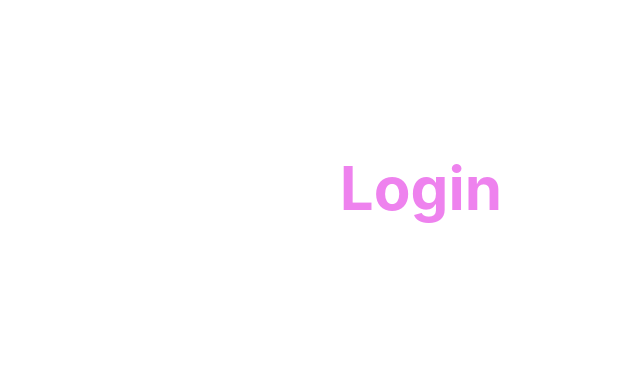
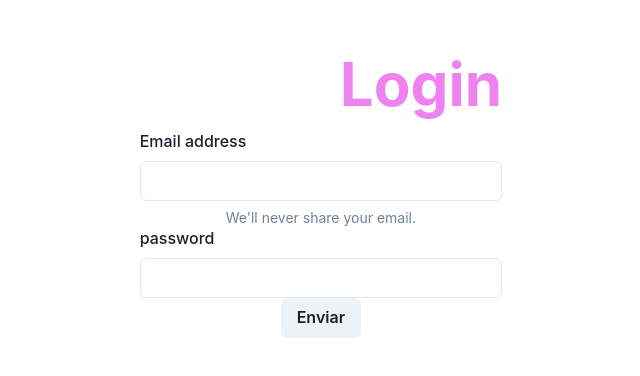
Before and after one commit to alvmara/proyecto-videoclub-cliente-react, a React (Create React App) app: page /login in a window 1280 px wide. Shown: the part 212-588 px from the top of the page, without its empty margins (634-1274 px from the left). Built offline with nearby package versions, Linux system fonts and the light colour scheme.

Commit message:
creando estructura y  logica de vista login

```diff
--- a/src/Containers/Login/Login.jsx
+++ b/src/Containers/Login/Login.jsx
@@ -1,10 +1,32 @@
-import { Container, Text } from '@chakra-ui/react'
-import React from 'react'
+import { Button, Container, FormControl, FormHelperText, FormLabel, Input, Text } from '@chakra-ui/react'
+import React, { useState } from 'react'
 
-function Login() {
+const Login = () => {
+
+  const [email, setEmail] = useState('');
+  const [password, setPassword] = useState('');
+
+  const loguearse = () => {
+    // No hace nada
+    console.log('Enviar datos al servidor para loguarse');
+  }
+
   return (
     <Container size="xl" h="100vh" maxWidth="80%" display="flex" flexDirection="column" justifyContent="center" alignItems="flex-end">
-        <Text fontSize='6xl' color='violet' fontWeight="bold" dropShadow="lg">Login</Text>
+      <Text fontSize='6xl' color='violet' fontWeight="bold" dropShadow="lg">Login</Text>
+
+      <form onSubmit={ (evento) => { evento.preventDefault(); loguearse(); } }>
+        <FormControl>
+          <FormLabel htmlFor='email'>Email address</FormLabel>
+          <Input id='email' type='email' value={email} onChange={ (evento) => { setEmail(evento.target.value) }} />
+          <FormHelperText>We'll never share your email.</FormHelperText>
+
+          <FormLabel htmlFor='password'>password</FormLabel>
+          <Input id='password' type='password' value={password} onChange={ (evento) => { setPassword(evento.target.value) }} />
+
+          <Button type='submit'>Enviar</Button>
+        </FormControl>
+      </form>
     </Container>
   )
 }
```
